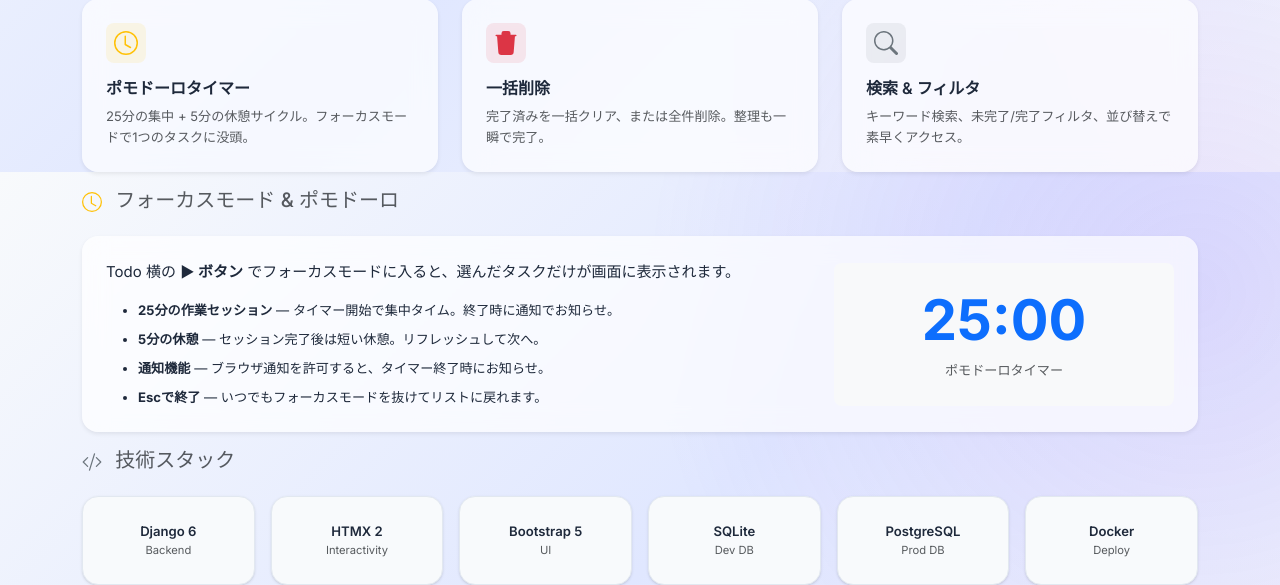
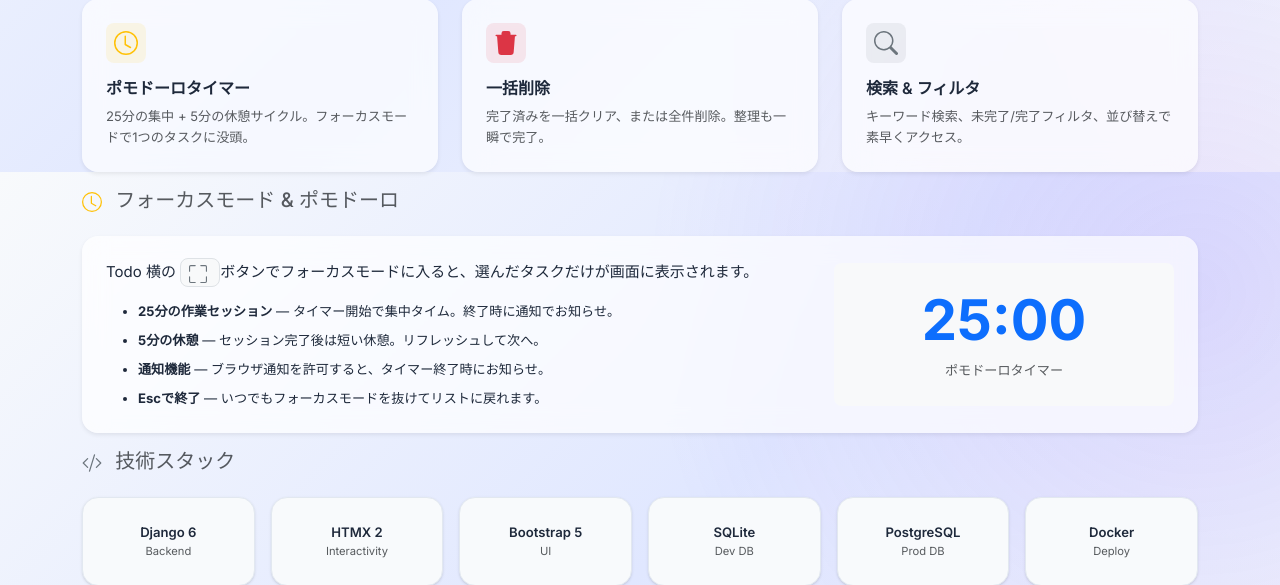
Before and after one commit to mori5600/yarukoto, a Django app: page /docs/ in a window 1280 px wide. Shown: the part 628-1213 px from the top of the page. Run offline with Django 5.2, Linux system fonts and the light colour scheme; some libraries are stand-ins or nearby versions.

Commit message:
feat: フォーカスモードの説明にアイコンを追加

```diff
--- a/templates/docs.html
+++ b/templates/docs.html
@@ -190,7 +190,17 @@
                     <div class="row align-items-center">
                         <div class="col-lg-8">
                             <p class="mb-3">
-                                Todo 横の <strong>▶ ボタン</strong> でフォーカスモードに入ると、選んだタスクだけが画面に表示されます。
+                                Todo 横の
+                                <span class="align-middle px-2 py-1 rounded-3 border bg-light text-secondary">
+                                    <svg xmlns="http://www.w3.org/2000/svg"
+                                         width="18"
+                                         height="18"
+                                         fill="currentColor"
+                                         viewBox="0 0 16 16">
+                                        <path d="M1.5 1a.5.5 0 0 0-.5.5v4a.5.5 0 0 1-1 0v-4A1.5 1.5 0 0 1 1.5 0h4a.5.5 0 0 1 0 1h-4zM10 .5a.5.5 0 0 1 .5-.5h4A1.5 1.5 0 0 1 16 1.5v4a.5.5 0 0 1-1 0v-4a.5.5 0 0 0-.5-.5h-4a.5.5 0 0 1-.5-.5zM.5 10a.5.5 0 0 1 .5.5v4a.5.5 0 0 0 .5.5h4a.5.5 0 0 1 0 1h-4A1.5 1.5 0 0 1 0 14.5v-4a.5.5 0 0 1 .5-.5zm15 0a.5.5 0 0 1 .5.5v4a1.5 1.5 0 0 1-1.5 1.5h-4a.5.5 0 0 1 0-1h4a.5.5 0 0 0 .5-.5v-4a.5.5 0 0 1 .5-.5z" />
+                                    </svg>
+                                </span>
+                                ボタンでフォーカスモードに入ると、選んだタスクだけが画面に表示されます。
                             </p>
                             <ul class="text-muted small mb-0">
                                 <li class="mb-2">
```
